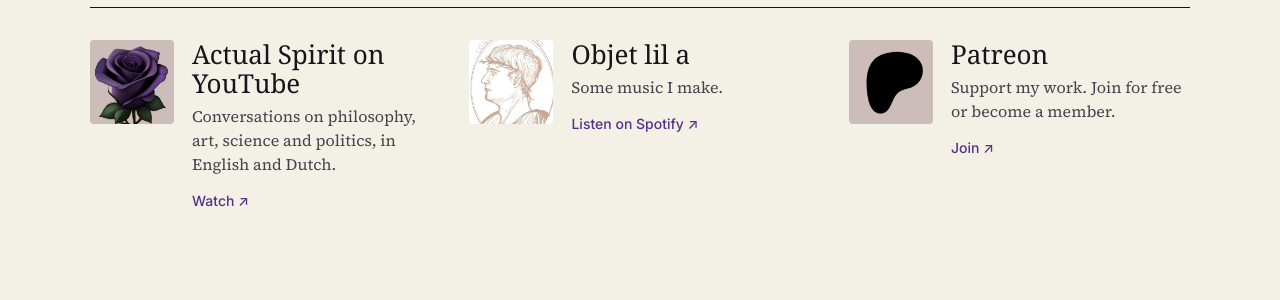
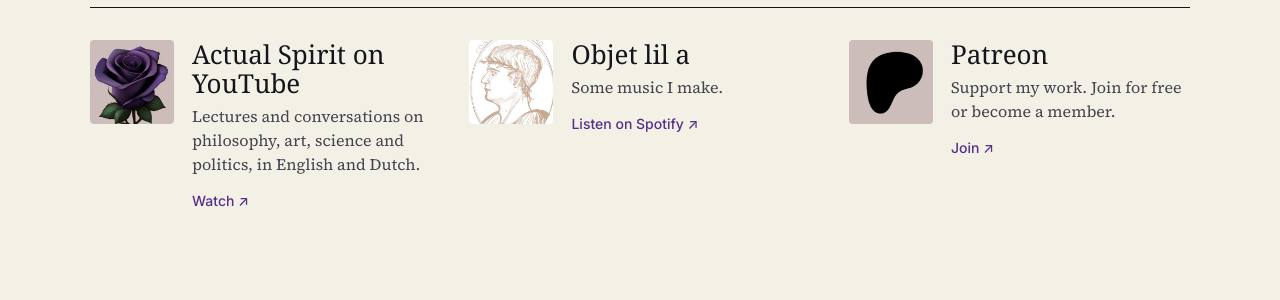
Before and after one commit to dialectmaterial/dialectmaterial.github.io, a Jekyll site: the page built from index.html, in a window 1280 px wide and 900 px high, scrolled down 2784 px. Shown: the part 155-455 px from the top of the window. Built offline with Jekyll 4.4.1, drawn with Linux system fonts in a browser that asks for light colours; some web fonts are replaced.

Commit message:
Elsewhere: YouTube has lectures as well as conversations
Co-Authored-By: Claude Opus 5.5 <noreply@anthropic.com>

```diff
--- a/_data/home.yml
+++ b/_data/home.yml
@@ -90,7 +90,7 @@ writing:
 # "Elsewhere": other things you do. Images go in assets/now/.
 elsewhere:
   - title: Actual Spirit on YouTube
-    text: Conversations on philosophy, art, science and politics, in English and Dutch.
+    text: Lectures and conversations on philosophy, art, science and politics, in English and Dutch.
     image: /assets/now/videos.jpg
     url: https://www.youtube.com/@Actual_Spirit
     link_label: Watch
```
